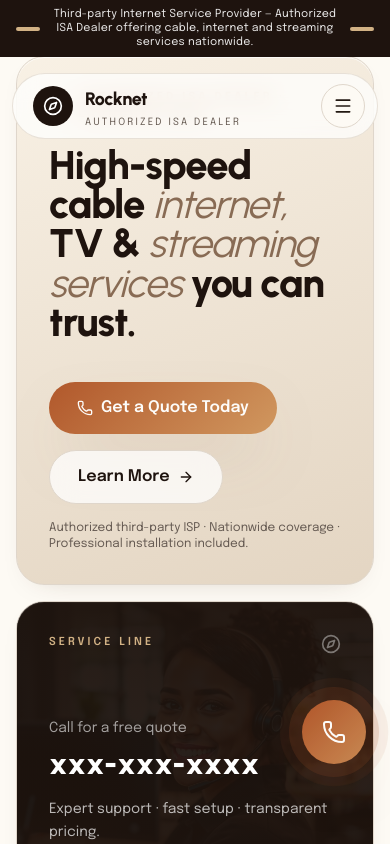
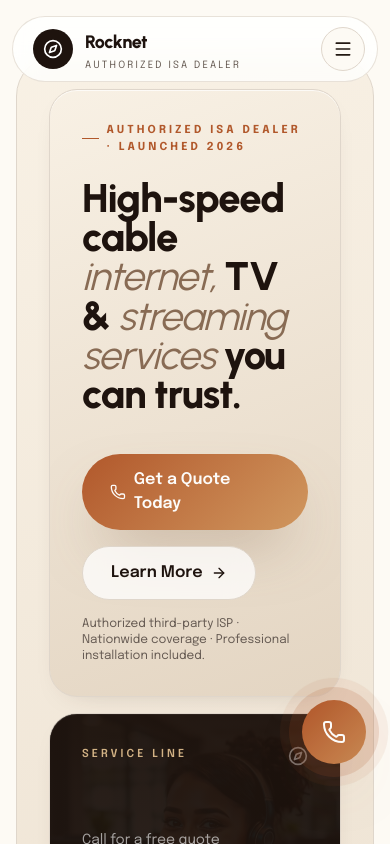
Before and after one commit to universalwifisupport/rocknett, a React (Vite) app: page / in a window 390 px wide. Shown: the top 844 px of the page. Built offline with nearby package versions, Linux system fonts and the light colour scheme.

Commit message:
Hide header top strip on mobile

```diff
--- a/src/components/site/Navbar.tsx
+++ b/src/components/site/Navbar.tsx
@@ -26,7 +26,7 @@
   return (
     <header className="fixed top-0 inset-x-0 z-50">
       {/* Compliance ribbon — warm marquee-style band */}
-      <div className="bg-ink text-white/90 text-[11px] sm:text-xs">
+      <div className="hidden sm:block bg-ink text-white/90 text-[11px] sm:text-xs">
         <div className="mx-auto max-w-7xl px-4 py-2 flex items-center justify-center gap-3 text-center">
           <span className="inline-block h-1 w-6 rounded-full bg-primary-glow shrink-0" />
           <span className="leading-tight tracking-wide">
--- a/src/routes/index.tsx
+++ b/src/routes/index.tsx
@@ -112,7 +112,8 @@
       {/* ====== HERO BENTO ====== */}
       <section className="relative pt-6">
         <div className="mx-auto max-w-7xl px-4 sm:px-6">
-          <div className="grid lg:grid-cols-12 gap-4 lg:gap-5">
+          <div className="relative overflow-hidden rounded-[2.5rem] bg-gradient-warm border border-border p-8 sm:p-14 lg:p-20">
+            <div className="grid lg:grid-cols-12 gap-4 lg:gap-5">
             {/* Headline block */}
             <div className="lg:col-span-8 bento bento-sand p-8 sm:p-12 lg:p-16 min-h-[460px] flex flex-col justify-between">
               <Reveal>
@@ -199,7 +200,6 @@
                 <p className="mt-2 text-sm text-white/85 leading-relaxed">We never ask for provider passwords, PINs or banking details — not now, not ever.</p>
               </div>
             </div>
-          </div>
 
           {/* Disclosure ribbon */}
           <Reveal>
@@ -210,6 +210,8 @@
               </p>
             </div>
           </Reveal>
+            </div>
+          </div>
         </div>
       </section>
 
```
